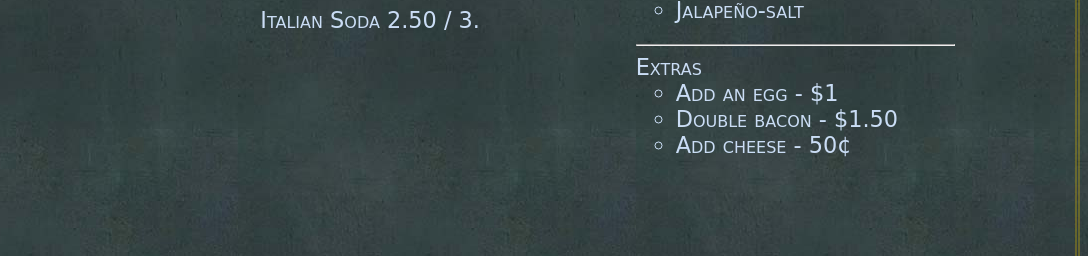
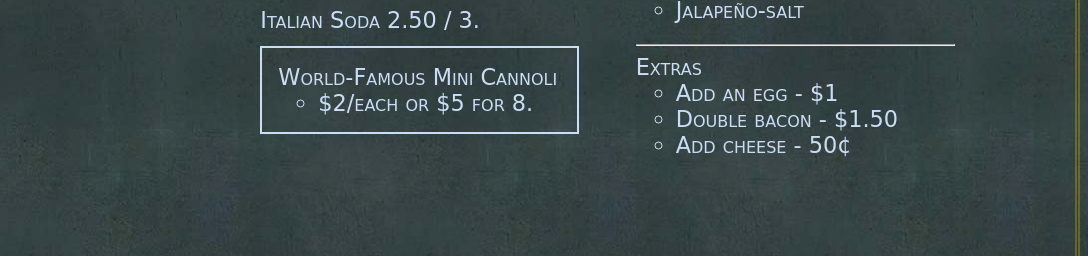
Before and after one commit to StephanieArgy/kindcoffee, a plain HTML site: page index.html in a window 1280 px wide. Shown: the part 957-1213 px from the top of the page, 192-1280 px from the left. Drawn offline with Linux system fonts and the light colour scheme; a web font is replaced by a local one.

Commit message:
Added cannoli

```diff
--- a/index.html
+++ b/index.html
@@ -107,6 +107,11 @@
                 </ul>
               </li>
               <li class="menuItem">Italian Soda 2.50 / 3.</li>
+                          <li class="menuItem cannoli">World-Famous Mini Cannoli
+              <ul>
+                <li>&#36;2/each or &#36;5 for 8.</li>
+              </ul>
+            </li>
             </ul>
           </p>
         </section>
--- a/styles/main.css
+++ b/styles/main.css
@@ -76,6 +76,11 @@ main {
   padding-left: 2rem;
 }
 
+.cannoli {
+  border: 2px solid rgba(211, 230, 255, .95);
+  padding: 5%;
+}
+
 .UmbriaLogo{
   display: block;
   max-width: 50px;
```
Lines whose indentation alone changed are shown as unchanged.
